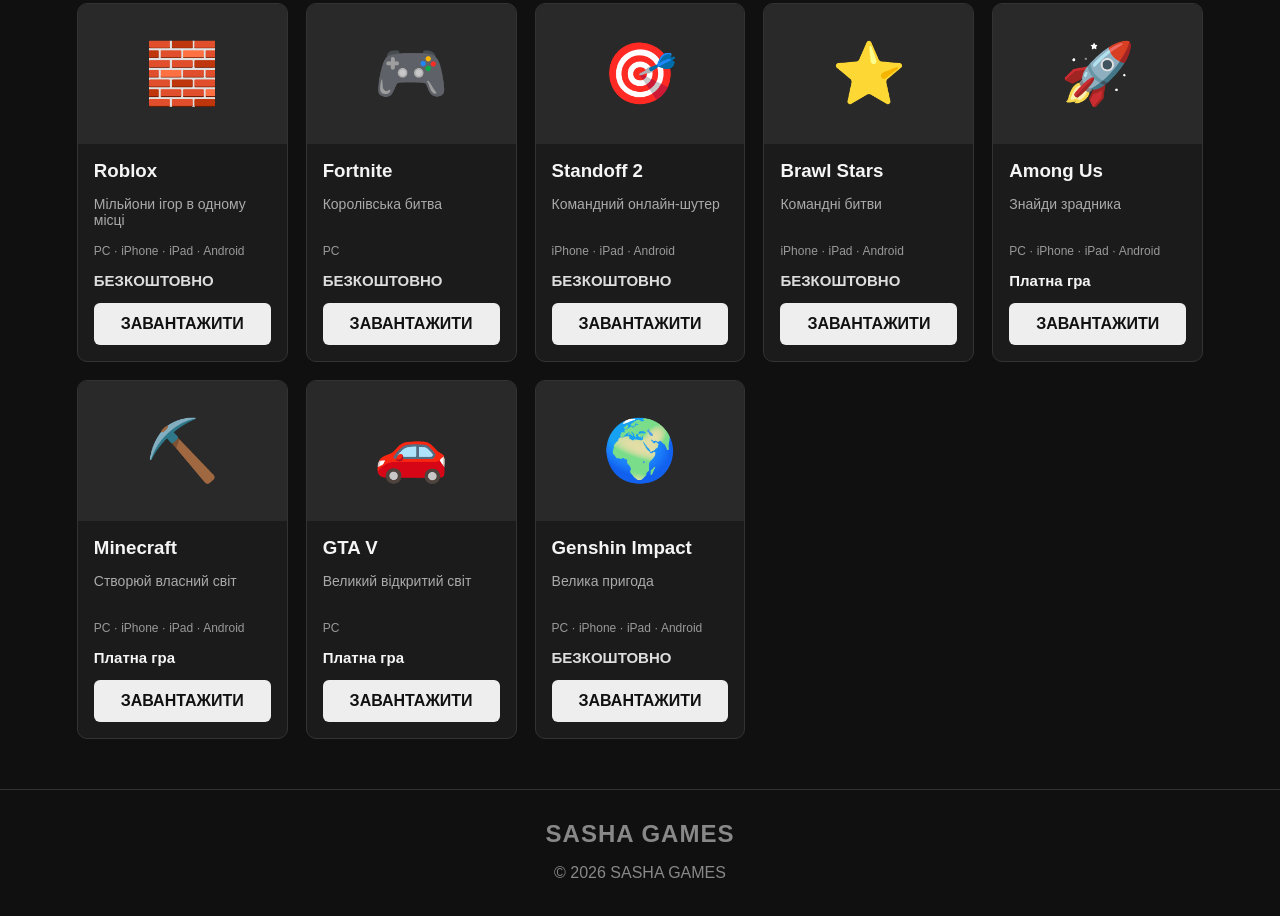
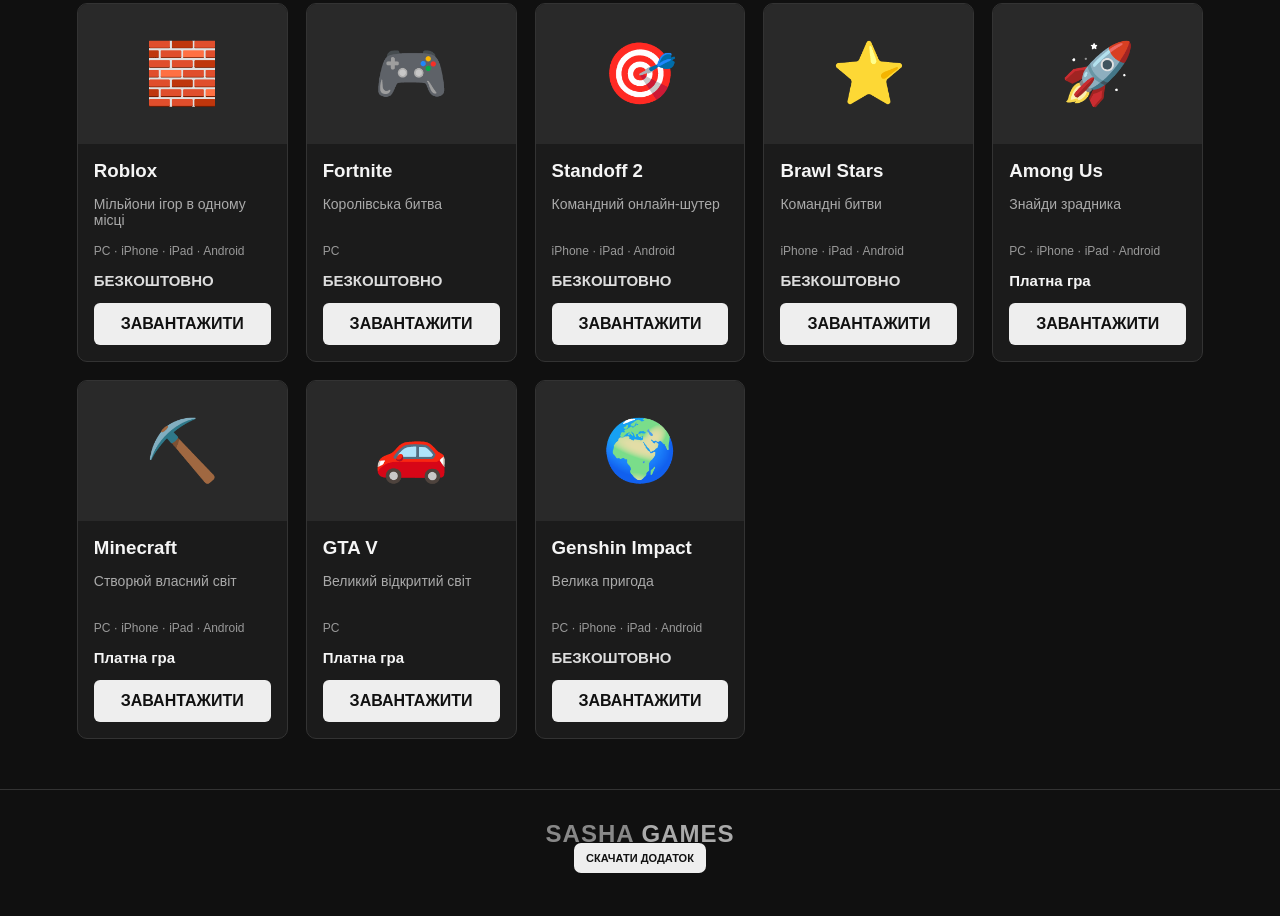
Before and after one commit to son4ykvoynar-commits/sasha-games, a plain HTML site: page index.html in a window 1280 px wide. Shown: the part 689-1605 px from the top of the page. Drawn offline with Linux system fonts and the light colour scheme.

Commit message:
Update index.html

```diff
--- a/index.html
+++ b/index.html
@@ -168,9 +168,9 @@ footer{
 </main>
 
 <footer>
- <div class="logo">SASHA GAMES</div>
- <p>© 2026 SASHA GAMES</p>
-</footer>
+
+<div class="logo">SASHA <span>GAMES</span></div>
+<a href="./" id="installBtn" style="background:#eee;color:#111;padding:9px 12px;border-radius:7px;text-decoration:none;font-size:11px;font-weight:800">СКАЧАТИ ДОДАТОК</a>
 
 <script>
 const games=[
```
